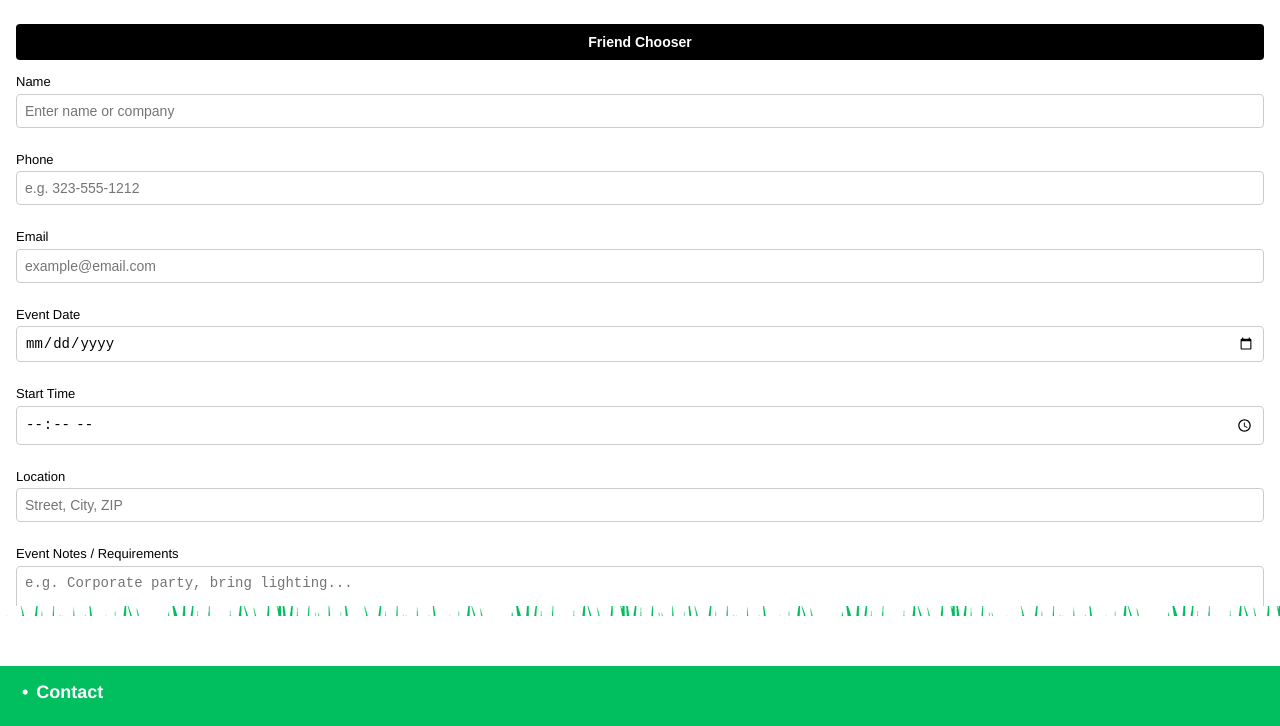
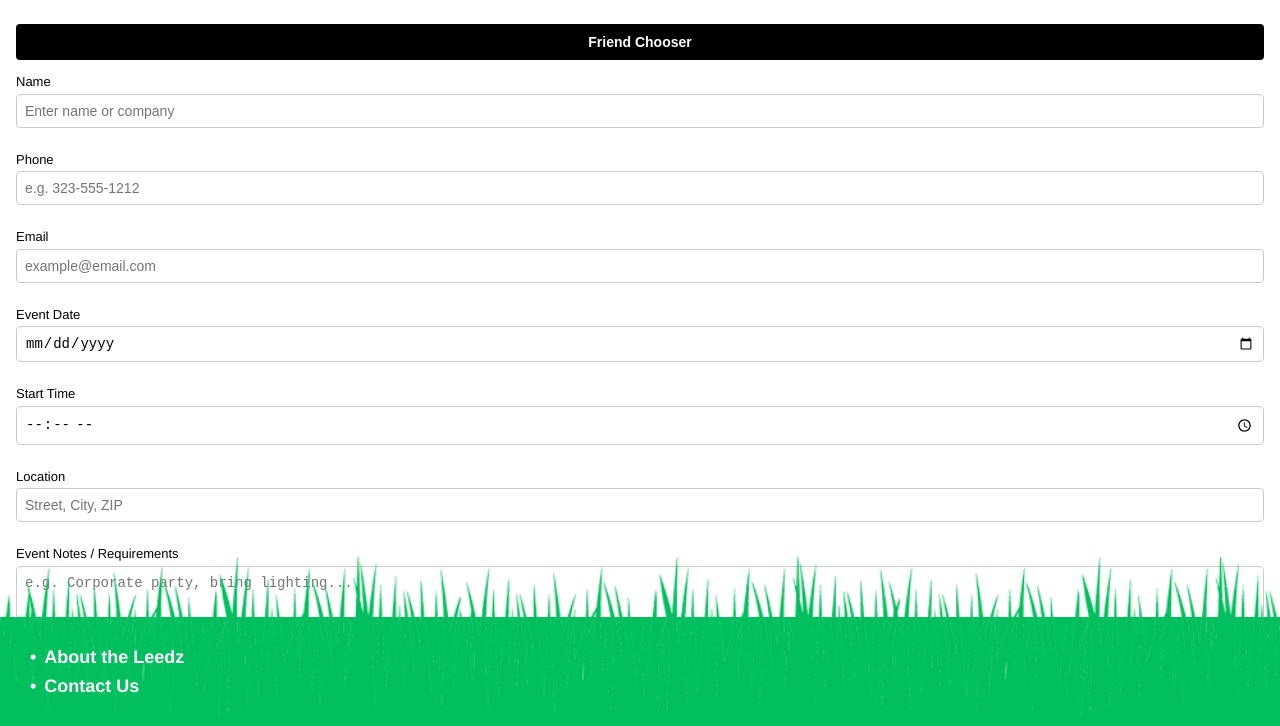
Before and after one commit to scottgrossworks/LeedzEx, a browser extension: page sidebar.html in a window 1280 px wide. Shown: the part 74-800 px from the top of the page. Drawn offline with Linux system fonts and the light colour scheme.

Commit message:
basic layout complete

```diff
--- a/css/leedz_layout.css
+++ b/css/leedz_layout.css
@@ -88,106 +88,48 @@ html, body {
 /* Footer */
 .leedz-footer {
   position: relative;
-
-  height: 25vh;
+  background: var(--LEEDZ_GREEN);
   width: 100%;
-  overflow: hidden;
-  box-sizing: border-box;
-}
-
-.leedz-footer-content {
-  position: fixed;
-  bottom: 0;
-  left: 0;
-  width: 100%;
-  background-color: var(--LEEDZ_GREEN);
-  padding: 20px 0;
-  z-index: 1;
-}
-
-
-
-.grass-overlay {
-  position: absolute;
-  top: -20px;  /* Adjust this value to position the grass image */
-  left: 0;
-  width: 100%;
-  height: 30px;  /* Adjust based on your grass.png height */
-  background-image: url('../icons/grass.png');
-  background-repeat: repeat-x;
-  background-color: transparent;
-  z-index: 2;
-}
-
-
-.leedz-grass {
-  position: absolute;
-  top: 0;  /* key fix: pin to top */
-  left: 0;
-  width: auto;
-  height: auto;
-  max-width: none;
-  max-height: none;
-  z-index: 1;
-}
-
-
-/* Footer */
-.leedz-footer {
-  position: relative;
-  height: 120px;  /* Reduced from 25vh to fix the gap */
-  width: 100%;
-  overflow: hidden;
-  box-sizing: border-box;
-}
-
-.leedz-footer-content {
-  position: absolute;  /* Changed from fixed to absolute */
-  bottom: 0;
-  left: 0;
-  width: 100%;
-  background-color: var(--LEEDZ_GREEN);
-  padding: 30px;
-  z-index: 1;
+  overflow: visible;
+  min-height: 100px;
+  padding-top: 0;
 }
 
 .leedz-grass {
   position: absolute;
-  bottom: 100px;  /* Changed from top:0 to align with footer */
+  top: -60px;
   left: 0;
   width: 100%;
   height: auto;
   z-index: 2;
-  background-color: transparent; /* Add this to ensure transparency */
-  object-fit: contain; /* Ensure the image maintains its aspect ratio */
-  display: block; /* Remove any default inline behavior */
+  display: block;
 }
 
-/* Restore the footer links styling */
 .leedz-footer-links {
-  position: absolute;
-  bottom: 12px;
-  left: 12px;
+  position: relative;
+  z-index: 2;
+  margin: 0;
+  padding: 30px 20px 20px 30px;
   list-style: none;
-  padding: 0;
-  margin: 0;
-  z-index: 3;
-}
-
-.leedz-footer-links a {
-  text-decoration: none;
-  color: white;
+  text-align: left;
 }
 
 .leedz-footer-links li {
+  color: white;
   font-size: 18px;
   font-weight: 600;
-  color: white;
-
-  padding:10px;
+  margin-bottom: 8px;
+  display: flex;
+  align-items: center;
 }
 
 .leedz-footer-links li::before {
   content: "•";
   margin-right: 8px;
+  display: inline-block;
 }
+
+.leedz-footer-links a {
+  color: white;
+  text-decoration: none;
+}
--- a/sidebar.html
+++ b/sidebar.html
@@ -42,15 +42,12 @@
   </main>
 
   <footer class="leedz-footer">
-    <div class="grass-overlay"></div>
-    <div class="leedz-footer-content">
-        <ul class="leedz-footer-links">
-            <li><a href="/about">About</a></li>
-            <li><a href="/contact">Contact</a></li>
-        </ul>
-    </div>
-</footer>
-
+    <img src="icons/grass.png" alt="grass" class="leedz-grass"/>
+    <ul class="leedz-footer-links">
+      <li><a href="/about">About the Leedz</a></li>
+      <li><a href="/contact">Contact Us</a></li>
+    </ul>
+  </footer>
 
   <script src="../js/sidebar.js"></script>
 </body>
```
